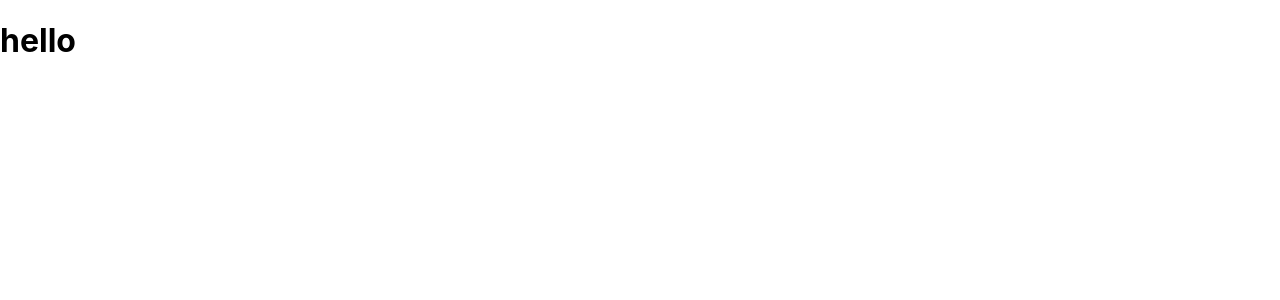
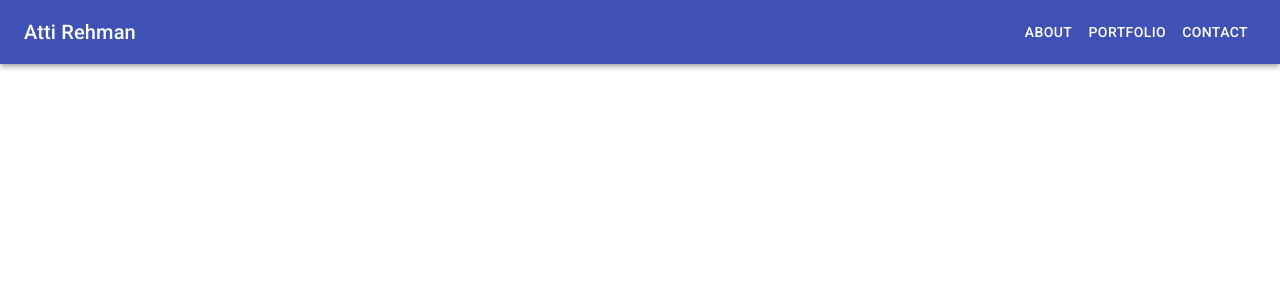
Before and after one commit to AttiR/Portfolio, a React (Create React App) app in the folder personal_portfolio/: page / in a window 1280 px wide. Shown: the top 300 px of the page. Built offline with nearby package versions, Linux system fonts and the light colour scheme.

Commit message:
Navbar Component initial commit

```diff
--- a/personal_portfolio/package.json
+++ b/personal_portfolio/package.json
@@ -3,6 +3,8 @@
   "version": "0.1.0",
   "private": true,
   "dependencies": {
+    "@material-ui/core": "^4.12.3",
+    "@material-ui/icons": "^4.11.2",
     "@testing-library/jest-dom": "^5.16.1",
     "@testing-library/react": "^12.1.2",
     "@testing-library/user-event": "^13.5.0",
--- a/personal_portfolio/public/index.html
+++ b/personal_portfolio/public/index.html
@@ -13,6 +13,8 @@
 
     <link rel="manifest" href="%PUBLIC_URL%/manifest.json" />
 
+    <link rel="stylesheet" href="https://fonts.googleapis.com/css?family=Roboto:300,400,500,700&display=swap" />
+
     <title>Personal Portfolio</title>
   </head>
   <body>
--- a/personal_portfolio/src/App.js
+++ b/personal_portfolio/src/App.js
@@ -1,11 +1,18 @@
-import React from "react";
+import React from 'react';
 
-const  App = () =>{
+import HomeScreen from './screens/HomeScreen';
+
+const App = () => {
   return (
     <>
-      <h1>hello</h1>
+
+      <main>
+        <HomeScreen />
+      </main>
+
+
     </>
   );
-}
+};
 
 export default App;
--- /dev/null
+++ b/personal_portfolio/src/components/Header.js
@@ -0,0 +1,16 @@
+import React from 'react';
+import Navbar from './Navbar';
+import { Box, Typography, CssBaseline } from '@material-ui/core';
+import { useStyles } from '../styles';
+
+const Header = () => {
+  const clases = useStyles();
+  return (
+    <Box className={clases.header}>
+      <CssBaseline />
+      <Navbar />
+    </Box>
+  );
+};
+
+export default Header;
--- /dev/null
+++ b/personal_portfolio/src/components/Navbar.js
@@ -0,0 +1,47 @@
+import React from 'react';
+import {
+  AppBar,
+  Box,
+  Button,
+  Toolbar,
+  Typography,
+  Hidden,
+  IconButton,
+} from '@material-ui/core';
+import MenuOpenRoundedIcon from '@material-ui/icons/MenuOpenRounded';
+import { useStyles } from '../styles';
+
+const Navbar = () => {
+  const classes = useStyles();
+
+  const menuHandler = () => {
+    console.log('menu clicked');
+  };
+
+  return (
+    <div className={classes.root}>
+      <AppBar position="fixed">
+        <Toolbar>
+          <Typography variant="h6" className={classes.title}>
+            Atti Rehman
+          </Typography>
+          <Box component={Hidden} xsDown>
+            <Box>
+              <Button color="inherit">About</Button>
+              <Button color="inherit">portfolio</Button>
+              <Button color="inherit">Contact</Button>
+            </Box>
+          </Box>
+
+          <Box component={Hidden} smUp>
+            <IconButton color="inherit" onClick={menuHandler}>
+              <MenuOpenRoundedIcon />
+            </IconButton>
+          </Box>
+        </Toolbar>
+      </AppBar>
+    </div>
+  );
+};
+
+export default Navbar;
--- /dev/null
+++ b/personal_portfolio/src/screens/HomeScreen.js
@@ -0,0 +1,13 @@
+import React from 'react';
+import Header from '../components/Header';
+
+const HomeScreen = () => {
+  return <>
+    <Header/>
+    <main>
+
+    </main>
+  </>;
+};
+
+export default HomeScreen;
--- /dev/null
+++ b/personal_portfolio/src/styles.js
@@ -0,0 +1,21 @@
+import { makeStyles } from '@material-ui/core';
+
+export const useStyles = makeStyles((theme) => ({
+  // Header
+  header: {
+    width: '100%',
+    minHeight: '90vh',
+    height: '90vh',
+    backgroundColor: theme.palette.background.paper,
+  },
+
+  // Navbar
+
+  root: {
+    flexGrow: 1,
+  },
+
+  title: {
+    flexGrow: 1,
+  },
+}));
```
Also changed, not shown: personal_portfolio/src/components/Footer.js (added, +7 -0 lines), 1 other file (tests, documents, lock files or other folders).
